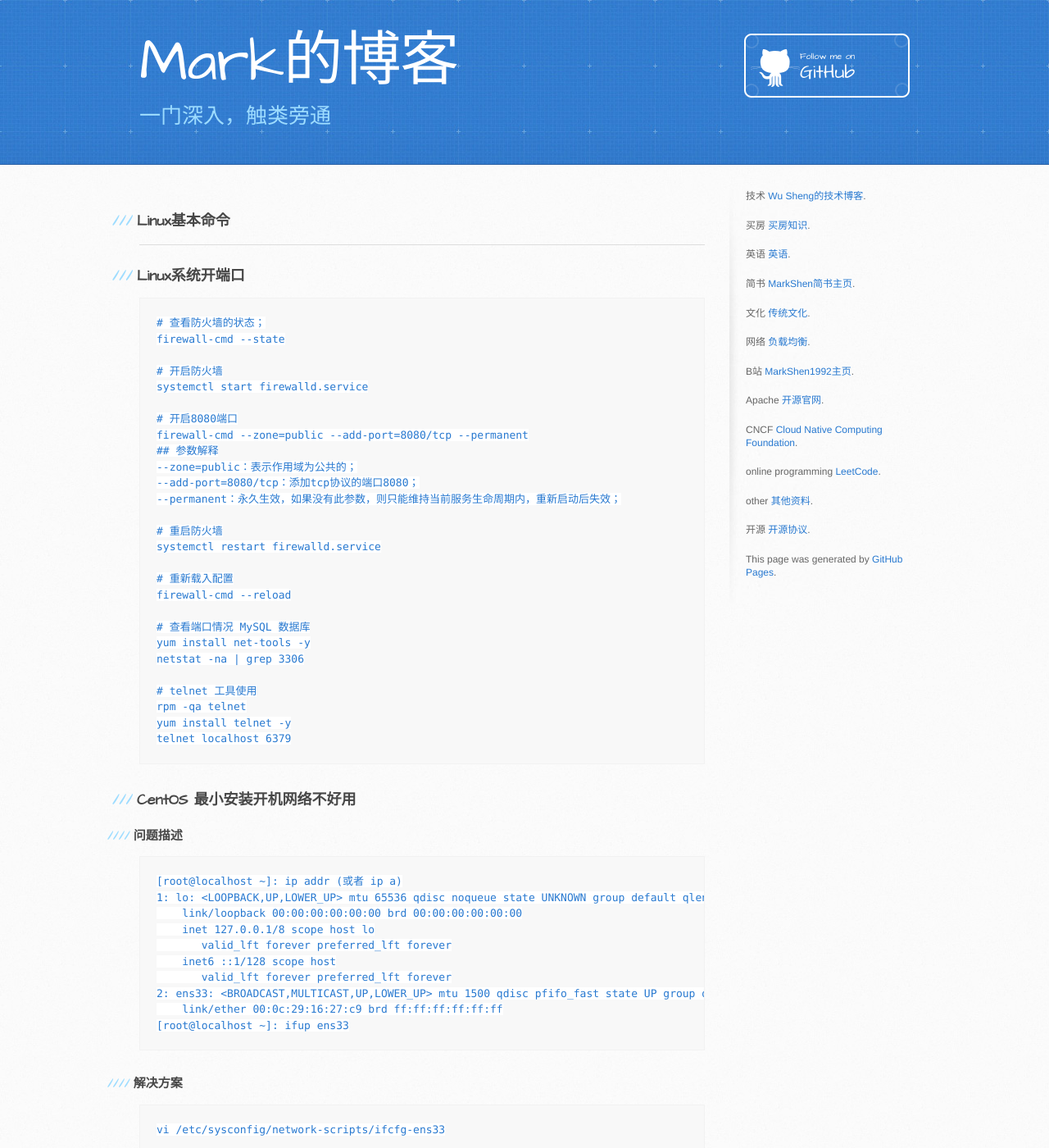
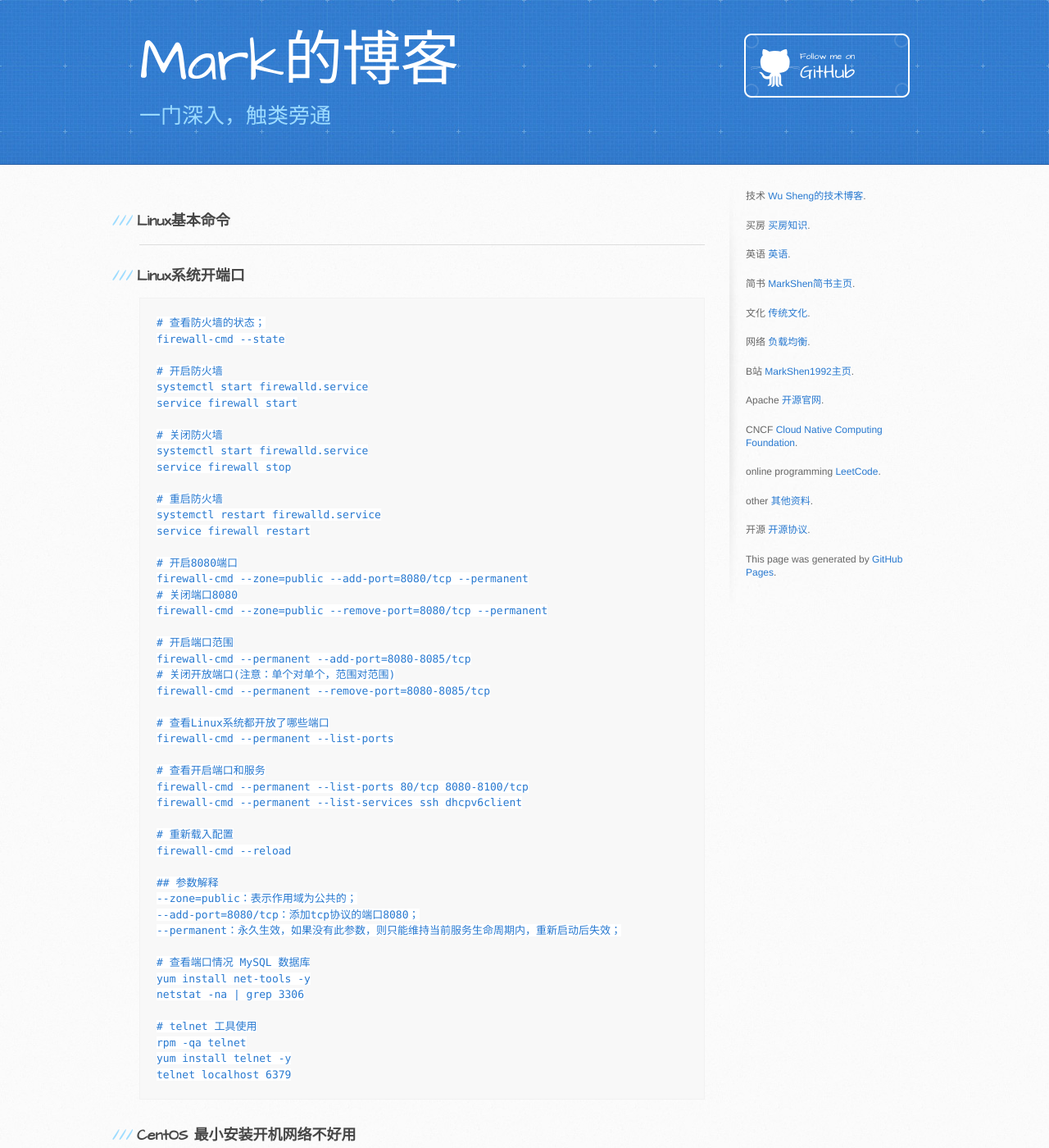
Before and after one commit to MarkShen1992/markshen1992.github.io, a Jekyll site: the page built from document/devops/ops/linux/linux_basic_command.md, in a window 1280 px wide and 1400 px high. Shown: the whole window at 82% size. Built offline with Jekyll 4.4.1, drawn with Linux system fonts in a browser that asks for light colours; our own code applies the rules of GitHub Pages for plain Markdown files; comment, search, counter and statistics services are not loaded.

Commit message:
firewall command

```diff
--- a/document/devops/ops/linux/linux_basic_command.md
+++ b/document/devops/ops/linux/linux_basic_command.md
@@ -10,19 +10,40 @@ firewall-cmd --state
 
 # 开启防火墙
 systemctl start firewalld.service
+service firewall start
+
+# 关闭防火墙
+systemctl start firewalld.service
+service firewall stop
+
+# 重启防火墙
+systemctl restart firewalld.service
+service firewall restart
 
 # 开启8080端口
 firewall-cmd --zone=public --add-port=8080/tcp --permanent
+# 关闭端口8080
+firewall-cmd --zone=public --remove-port=8080/tcp --permanent
+
+# 开启端口范围
+firewall-cmd --permanent --add-port=8080-8085/tcp
+# 关闭开放端口(注意：单个对单个，范围对范围)
+firewall-cmd --permanent --remove-port=8080-8085/tcp
+
+# 查看Linux系统都开放了哪些端口
+firewall-cmd --permanent --list-ports
+
+# 查看开启端口和服务
+firewall-cmd --permanent --list-ports 80/tcp 8080-8100/tcp
+firewall-cmd --permanent --list-services ssh dhcpv6client
+
+# 重新载入配置
+firewall-cmd --reload
+
 ## 参数解释
 --zone=public：表示作用域为公共的；
 --add-port=8080/tcp：添加tcp协议的端口8080；
 --permanent：永久生效，如果没有此参数，则只能维持当前服务生命周期内，重新启动后失效；
-
-# 重启防火墙
-systemctl restart firewalld.service
-
-# 重新载入配置
-firewall-cmd --reload
 
 # 查看端口情况 MySQL 数据库
 yum install net-tools -y
```
